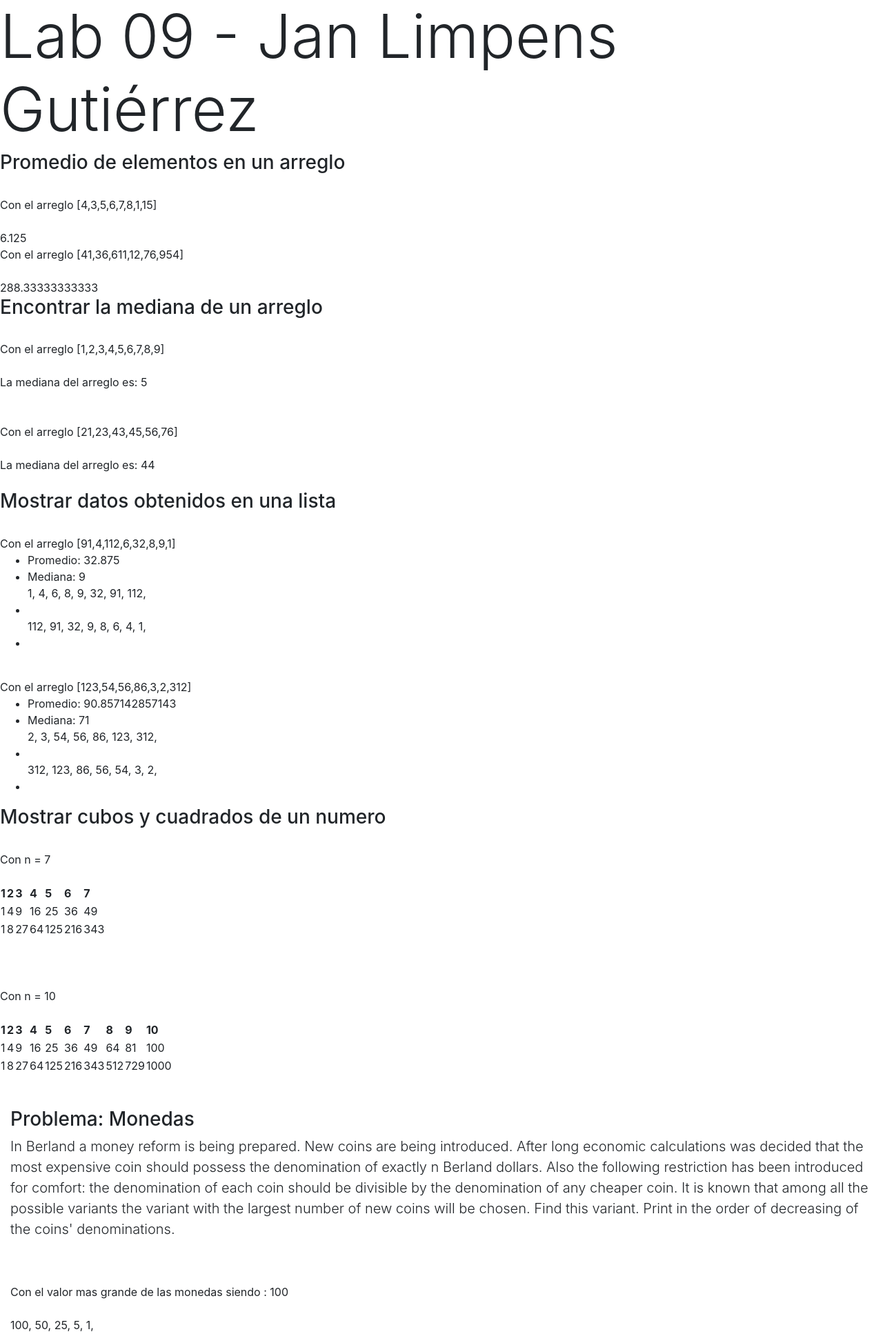
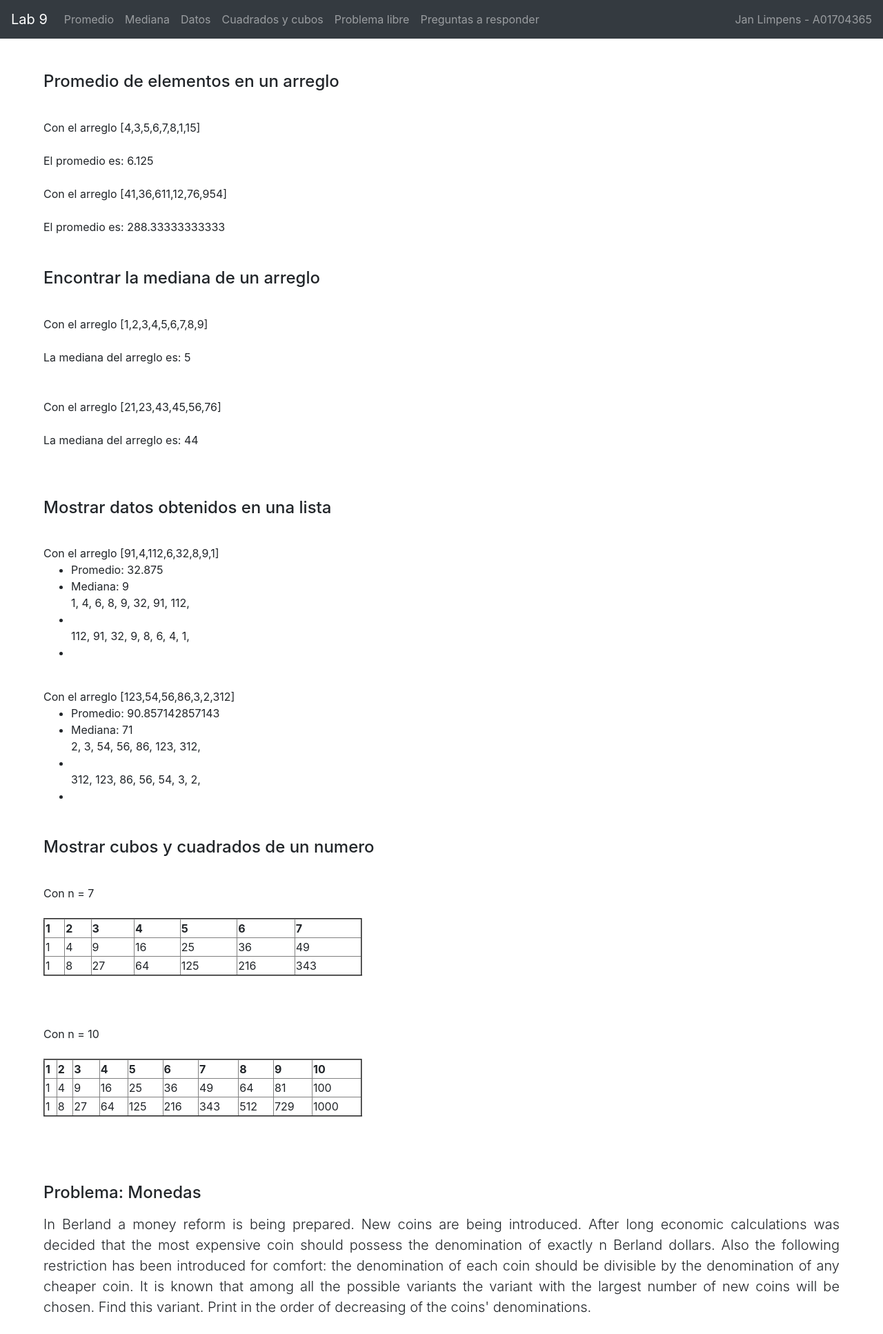
Before and after one commit to JanLimpensG/RepositorioPersonal, a PHP site: page / in a window 1280 px wide. Shown: the top 1934 px of the page at 69% size. Run offline with PHP 8.4, Linux system fonts and the light colour scheme.

Commit message:
Lab_9 terminado

```diff
--- a/Lab_9/index.php
+++ b/Lab_9/index.php
@@ -1,19 +1,10 @@
-<!DOCTYPE html>
-<html>
-<head>
-	<title> Lab 9 - A01704365</title>
-	<meta charset="utf-8">
-</head>
-<body>
-	<header>
-		<h1 class="display-2"> Lab 09 - Jan Limpens Gutiérrez </h1>
-		<link rel="stylesheet" href="https://stackpath.bootstrapcdn.com/bootstrap/4.4.1/css/bootstrap.min.css" integrity="sha384-Vkoo8x4CGsO3+Hhxv8T/Q5PaXtkKtu6ug5TOeNV6gBiFeWPGFN9MuhOf23Q9Ifjh" crossorigin="anonymous">
-		<script src="https://stackpath.bootstrapcdn.com/bootstrap/4.4.1/js/bootstrap.min.js" integrity="sha384-wfSDF2E50Y2D1uUdj0O3uMBJnjuUD4Ih7YwaYd1iqfktj0Uod8GCExl3Og8ifwB6" crossorigin="anonymous"></script>
-	</header>
-	<div>
-		<h3> Promedio de elementos en un arreglo</h3>
+<?php
+	include("partials/_header.html");
+	include ("partials/_nav.html");
+	include("partials/_promedio.html");
 
-		<?php
+
+
 			function promedio($nums){
 
 				$suma = 0;
@@ -30,17 +21,13 @@
 			$arr2 = array(41,36,611,12,76,954);
 
 			echo "<br>Con el arreglo [4,3,5,6,7,8,1,15]";
-		echo "<br><br>".promedio($arr);
+			echo "<br><br> El promedio es: ".promedio($arr)."<br>";
 
 			echo "<br>Con el arreglo [41,36,611,12,76,954]";
-		echo "<br><br>".promedio($arr2);
+			echo "<br><br> El promedio es: ".promedio($arr2);
 
-	?>
-	</div>
-	<div>
-		<h3>Encontrar la mediana de un arreglo</h3>
+	include("partials/_mediana.html");
 
-		<?php
 			function mediana($nums){
 				sort($nums);
 				$mitad = sizeof($nums)/2;
@@ -51,37 +38,25 @@
 				} else {
 					return $nums[$mitad];
 				}
-
 			}
-
 			echo "<br>Con el arreglo [1,2,3,4,5,6,7,8,9]";
-
 			$arr3 = array(1,2,3,4,5,6,7,8,9);
 			echo "<br><br>La mediana del arreglo es: ".mediana($arr3)."<br><br>";
-
 			echo "<br>Con el arreglo [21,23,43,45,56,76]";
 			$arr4 = array(21,23,43,45,56,76);
 			echo "<br><br>La mediana del arreglo es: ".mediana($arr4)."<br><br>";
-		?>
 
-	</div>
-	<div>
-		<h3>Mostrar datos obtenidos en una lista</h3>
+	include("partials/_datos.html");
 
-		<?php
 			function imprime($nums){
-
 					for($i = 0; $i < sizeof($nums); $i++){
 				echo $nums[$i].", ";
 				}
-
 				}
-
 
 			function lista($nums){
 				$prom = promedio($nums);
 				$mediana = mediana($nums);
-
 				echo "<ul>";
 				echo "<li>Promedio: ".$prom."</li>";
 				echo "<li>Mediana: ".$mediana."</li>";
@@ -90,7 +65,6 @@
 				rsort($nums);
 				echo "<li>".imprime($nums)."</li>";
 				echo "</ul>";
-
 				}
 
 				echo "<br>Con el arreglo [91,4,112,6,32,8,9,1]<br>";
@@ -101,16 +75,13 @@
 				$arr6 = array(123,54,56,86,3,2,312);
 				lista($arr6);
 
-		?>
 
-	</div>
-	<div>
-		<h3>Mostrar cubos y cuadrados de un numero</h3>
 
-		<?php
+	include("partials/_cuadrados.html");
+
 				function tabla($num){
 
-				echo '<table><thead><tr>';
+					echo '<table border ="2" width = "40%"><thead><tr>';
 
 					for($i = 1; $i <= $num; $i++){
 						echo "<th>".$i."</th>";
@@ -134,16 +105,8 @@
 				echo "<br> Con n = 10 <br><br>";
 				tabla(10);
 
-		?>
+	include("partials/_problema.html");
 
-	</div>
-	<div class="container-fluid">
-		<h3>Problema: Monedas</h3>
-		<p class="lead">
-			In Berland a money reform is being prepared. New coins are being introduced. After long economic calculations was decided that the most expensive coin should possess the denomination of exactly n Berland dollars. Also the following restriction has been introduced for comfort: the denomination of each coin should be divisible by the denomination of any cheaper coin. It is known that among all the possible variants the variant with the largest number of new coins will be chosen. Find this variant. Print in the order of decreasing of the coins' denominations.
-		</p>
-
-		<?php
 
 			function monedas($valorIn){
 
@@ -165,29 +128,7 @@
 
 
 
+	include("partials/_preguntas.html");
+	include("partials/_footer.html");
+
 	?>
-	</div>
-	<div>
-		<h3>Preguntas por responder: </h3>
-		<article>
-			<h4>¿Qué hace la función phpinfo()? Describe y discute 3 datos que llamen tu atención.</h4>
-			<p>
-				resp
-			</p>
-		</article>
-		<article>
-			<h4>¿Qué cambios tendrías que hacer en la configuración del servidor para que pudiera ser apto en un ambiente de producción?</h4>
-			<p>
-				resp
-			</p>
-		</article>
-		<article>
-			<h4>¿Cómo es que si el código está en un archivo con código html que se despliega del lado del cliente, se ejecuta del lado del servidor? Explica.</h4>
-			<p>
-				resp
-			</p>
-		</article>
-	</div>
-
-</body>
-</html>
--- /dev/null
+++ b/Lab_9/partials/_cuadrados.html
@@ -0,0 +1,4 @@
+
+		</div>
+		<div id="cubos" class="container-fluid padding mt-5">
+			<h4 class="mb-3">Mostrar cubos y cuadrados de un numero</h4>
--- /dev/null
+++ b/Lab_9/partials/_datos.html
@@ -0,0 +1,4 @@
+
+		</div>
+		<div id="datos" class="container-fluid padding mt-5">
+			<h4 class="mb-3">Mostrar datos obtenidos en una lista</h4>
--- /dev/null
+++ b/Lab_9/partials/_footer.html
@@ -0,0 +1,4 @@
+
+	</div>
+</body>
+</html>
--- /dev/null
+++ b/Lab_9/partials/_header.html
@@ -0,0 +1,12 @@
+<!DOCTYPE html>
+<html>
+<head>
+	<title> Lab 9 - A01704365</title>
+	<meta charset="utf-8">
+</head>
+<body>
+
+	<header>
+		<link rel="stylesheet" href="https://stackpath.bootstrapcdn.com/bootstrap/4.4.1/css/bootstrap.min.css" integrity="sha384-Vkoo8x4CGsO3+Hhxv8T/Q5PaXtkKtu6ug5TOeNV6gBiFeWPGFN9MuhOf23Q9Ifjh" crossorigin="anonymous">
+		<script src="https://stackpath.bootstrapcdn.com/bootstrap/4.4.1/js/bootstrap.min.js" integrity="sha384-wfSDF2E50Y2D1uUdj0O3uMBJnjuUD4Ih7YwaYd1iqfktj0Uod8GCExl3Og8ifwB6" crossorigin="anonymous"></script>
+	</header>
--- /dev/null
+++ b/Lab_9/partials/_mediana.html
@@ -0,0 +1,3 @@
+		</div>
+		<div id="mediana" class="container-fluid padding mt-5">
+			<h4 class="mb-3">Encontrar la mediana de un arreglo</h4>
--- /dev/null
+++ b/Lab_9/partials/_nav.html
@@ -0,0 +1,19 @@
+	<nav class="navbar navbar-expand-lg navbar-dark bg-dark sticky-top">
+    <a class="navbar-brand" href="#">Lab 9</a>
+      <button class="navbar-toggler" type="button" data-toggle="collapse" data-target="#navbarNavAltMarkup" aria-controls="navbarNavAltMarkup" aria-expanded="false" aria-label="Toggle navigation">
+        <span class="navbar-toggler-icon"></span>
+      </button>
+    <div class="collapse navbar-collapse" id="navbarNavAltMarkup">
+      <div class="navbar-nav">
+        <a class="nav-item nav-link" href="#promedio">Promedio</a>
+        <a class="nav-item nav-link" href="#meidana">Mediana</a>
+        <a class="nav-item nav-link" href="#datos">Datos</a>
+        <a class="nav-item nav-link" href="#cubos">Cuadrados y cubos</a>
+        <a class="nav-item nav-link" href="#problema">Problema libre</a>
+        <a class="nav-item nav-link" href="#preguntas">Preguntas a responder</a>
+      </div>
+    </div>
+    <span class="navbar-text">
+        Jan Limpens - A01704365
+      </span>
+</nav>
--- /dev/null
+++ b/Lab_9/partials/_preguntas.html
@@ -0,0 +1,21 @@
+		<div id="preguntas" class="container-fluid  mt-5">
+			<h4 class="mb-3">Preguntas por responder: </h4>
+			<article>
+				<h6>¿Qué hace la función phpinfo()? Describe y discute 3 datos que llamen tu atención.</h6>
+				<p class="lead">
+					La puncion phpinfo() te despliega toda la configuracion de la version acutal de php que estas usando, ya sean opciones de compilación, version de oho, información del entorno, etc, Tres de los datos mostrados que mas llamaron mi atencion fueron: te muestra el soporte que tiene para mysqli, tambien muestra como es el estado del soporte de sesisones, y finalmente te muestra las versiones de archivos comprimidos zip que esta version de php soporta.
+				</p>
+			</article>
+			<article>
+				<h6>¿Qué cambios tendrías que hacer en la configuración del servidor para que pudiera ser apto en un ambiente de producción?</h6>
+				<p class="lead">
+					Podrías cambiar la configuracion sobre como te avisa de los errores, que en vez de desplegarlos en la página, te informe de ellos en un log.
+				</p>
+			</article>
+			<article>
+				<h6>¿Cómo es que si el código está en un archivo con código html que se despliega del lado del cliente, se ejecuta del lado del servidor? Explica.</h6>
+				<p class="lead">
+					El cpodifo html se ejecuta del lado del servidor, y este la manda instrucciones de como se tiene que desplegar en el dispositivo cliente mediante protocolos HTTP. Despues de esto, el html es devuetlo para que se despliegue en el cliente.
+				</p>
+			</article>
+		</div>
--- /dev/null
+++ b/Lab_9/partials/_problema.html
@@ -0,0 +1,7 @@
+
+		</div>
+		<div id="problema" class="container-fluid padding mt-5">
+			<h4 class="mb-3">Problema: Monedas</h4>
+			<p class="lead text-justify">
+				In Berland a money reform is being prepared. New coins are being introduced. After long economic calculations was decided that the most expensive coin should possess the denomination of exactly n Berland dollars. Also the following restriction has been introduced for comfort: the denomination of each coin should be divisible by the denomination of any cheaper coin. It is known that among all the possible variants the variant with the largest number of new coins will be chosen. Find this variant. Print in the order of decreasing of the coins' denominations.
+			</p>
--- /dev/null
+++ b/Lab_9/partials/_promedio.html
@@ -0,0 +1,4 @@
+
+	<div class="container-fluid mt-5 px-5">
+		<div id="promedio" class="container-fluid padding mt-5">
+			<h4 class="mb-3"> Promedio de elementos en un arreglo</h4>
```
Also changed, not shown: Lab_9/_nav.html (added, +19 -0 lines), Lab_9/_preguntas.html (added, +21 -0 lines). Lines whose indentation alone changed are shown as unchanged.
